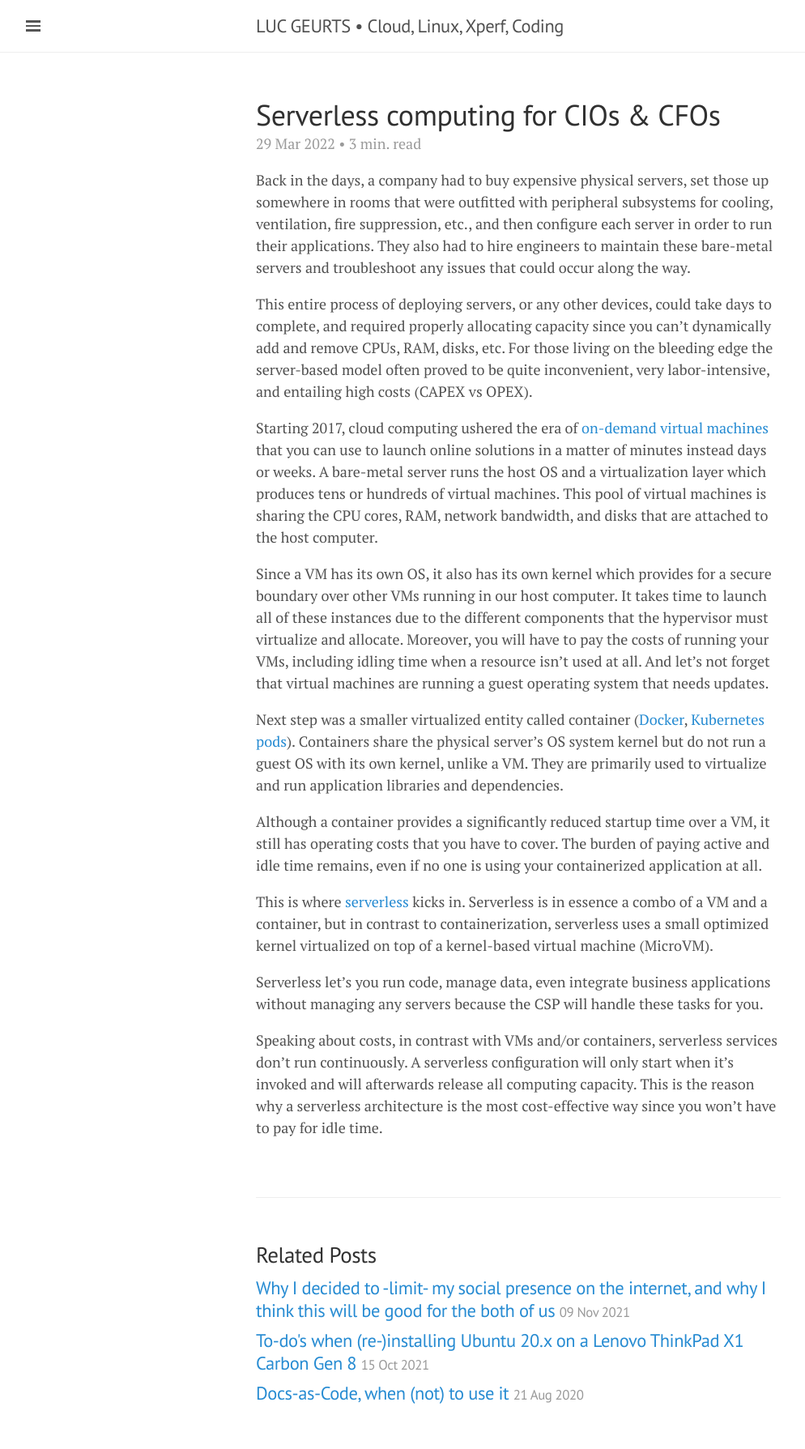
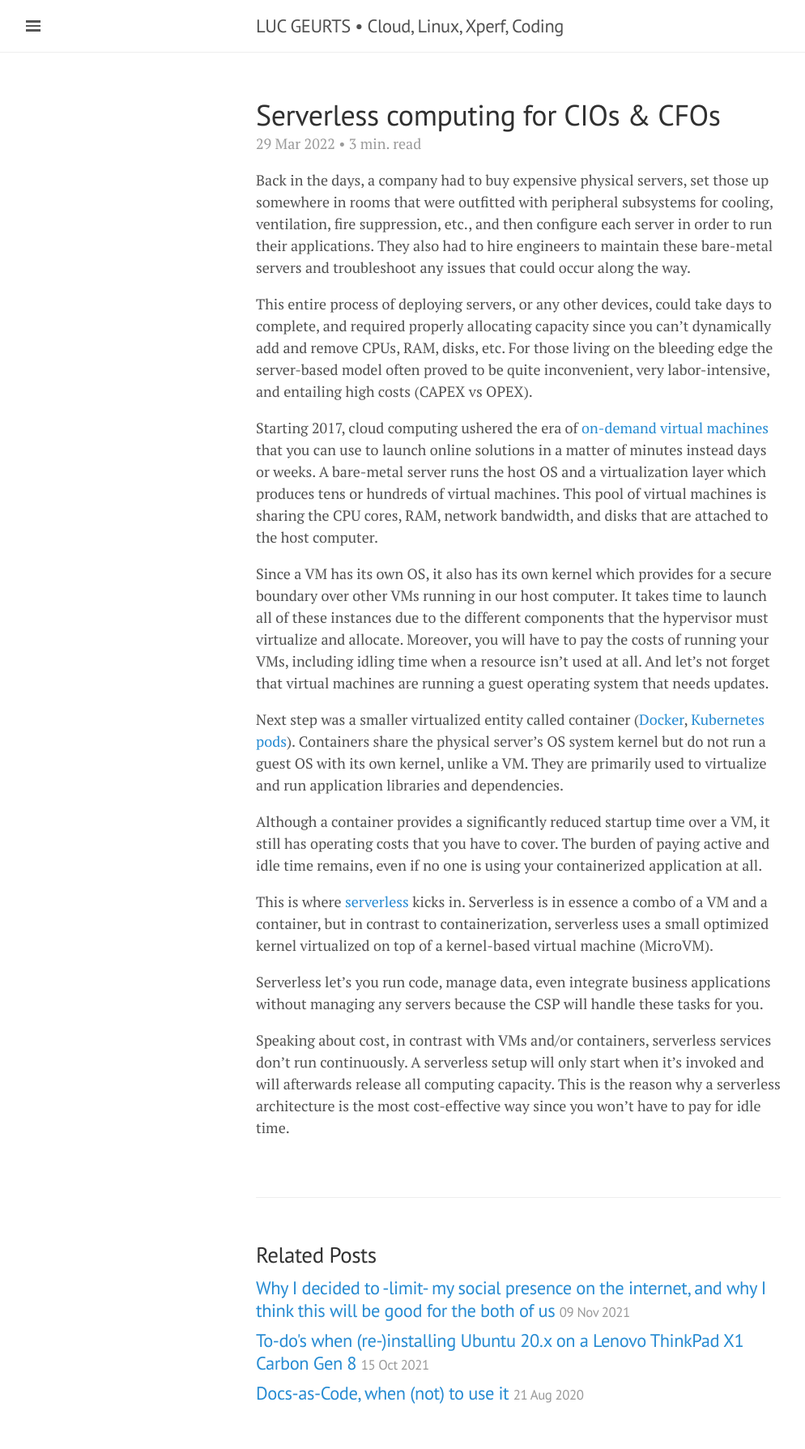
Before and after one commit to lgeurts/lgeurts.github.io, a Jekyll site: the page built from _posts/2022-03-29-what-is-serverless-computing.md, in a window 1280 px wide. Shown: the whole page at 81% size, without its empty margins (0-994 px from the left). Built offline with Jekyll 4.4.1, drawn with Linux system fonts in a browser that asks for light colours; nearby versions of some CDN libraries; comment, search, counter and statistics services are not loaded.

Commit message:
Update 2022-03-29-what-is-serverless-computing.md

```diff
--- a/_posts/2022-03-29-what-is-serverless-computing.md
+++ b/_posts/2022-03-29-what-is-serverless-computing.md
@@ -25,4 +25,4 @@ This is where [serverless](https://aws.amazon.com/serverless/) kicks in. Serverl
 
 Serverless let's you run code, manage data, even integrate business applications without managing any servers because the CSP will handle these tasks for you.
 
-Speaking about costs, in contrast with VMs and/or containers, serverless services don't run continuously. A serverless configuration will only start when it's invoked and will afterwards release all computing capacity. This is the reason why a serverless architecture is the most cost-effective way since you won’t have to pay for idle time.
+Speaking about cost, in contrast with VMs and/or containers, serverless services don't run continuously. A serverless setup will only start when it's invoked and will afterwards release all computing capacity. This is the reason why a serverless architecture is the most cost-effective way since you won’t have to pay for idle time.
```
